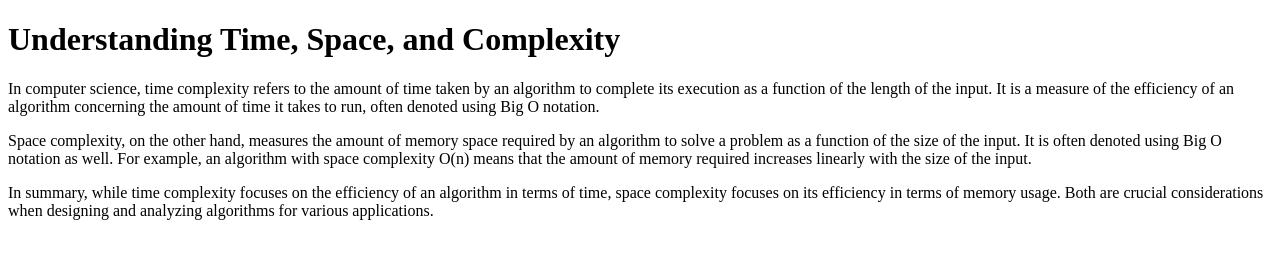
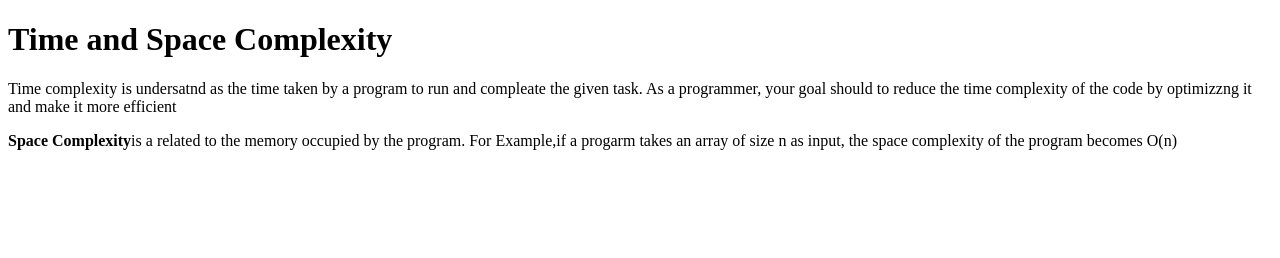
Before and after one commit to acciojob/time-and-space-complexity-ad790, a website: page main.html in a window 1280 px wide. Drawn offline with Linux system fonts and the light colour scheme.

Commit message:
created a submission

```diff
--- a/main.html
+++ b/main.html
@@ -6,9 +6,9 @@
     <title>Time, Space, and Complexity</title>
 </head>
 <body>
-    <h1>Understanding Time, Space, and Complexity</h1>
-    <p>In computer science, time complexity refers to the amount of time taken by an algorithm to complete its execution as a function of the length of the input. It is a measure of the efficiency of an algorithm concerning the amount of time it takes to run, often denoted using Big O notation.</p>
-    <p>Space complexity, on the other hand, measures the amount of memory space required by an algorithm to solve a problem as a function of the size of the input. It is often denoted using Big O notation as well. For example, an algorithm with space complexity O(n) means that the amount of memory required increases linearly with the size of the input.</p>
-    <p>In summary, while time complexity focuses on the efficiency of an algorithm in terms of time, space complexity focuses on its efficiency in terms of memory usage. Both are crucial considerations when designing and analyzing algorithms for various applications.</p>
+    <h1>Time and Space Complexity</h1>
+    <p>Time complexity is undersatnd as the time taken by a program to run and compleate the given task. As a programmer, your goal should to reduce the time complexity of the code by optimizzng it and make it more efficient    </p>
+    <p><b>Space Complexity</b>is a related to the memory occupied by the program. For Example,if a progarm takes an array of size n as input, the space complexity of the program becomes O(n) </p>
+
 </body>
 </html>
```
